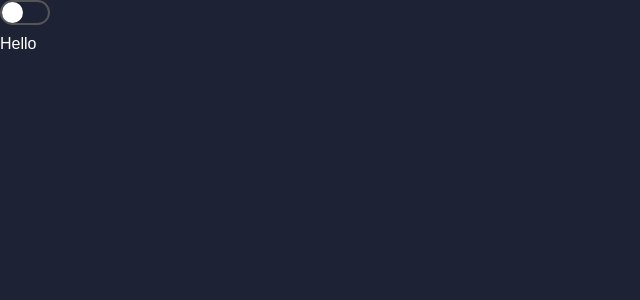
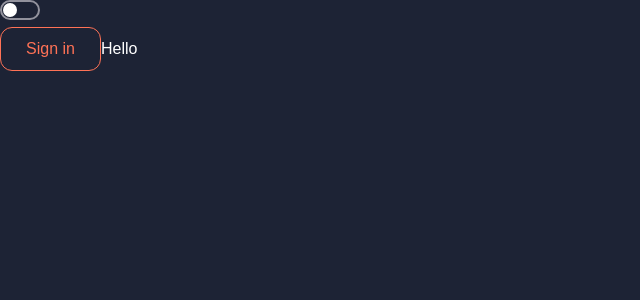
Before and after one commit to naHDop-tech/e-passport, a React app in the folder client/: page / in a window 1280 px wide. Shown: the top 300 px of the page, without its empty margins (0-640 px from the left). Built offline with nearby package versions, Linux system fonts and the light colour scheme.

Commit message:
feat: add button

```diff
--- /dev/null
+++ b/client/src/components/Button/Button.tsx
@@ -0,0 +1,106 @@
+import { PropsWithChildren, ButtonHTMLAttributes } from 'react'
+import cn from 'classnames';
+
+import s from './ButtonStyle.module.css'
+const styles = s as unknown as IButtonStyle
+
+export enum ButtonTypes {
+  Primary = 'primary',
+  Secondary = 'secondary',
+  Danger = 'danger',
+  Warning = 'warning',
+  Success = 'success',
+  Accent = 'accent',
+}
+
+interface IButtonStyle {
+  base: string
+  'click-animation': string
+  'primary': string
+  'secondary': string
+  'danger': string
+  'warning': string
+  'success': string
+  'accent': string
+  'outline': string
+  'primary-outline': string
+  'secondary-outline': string
+  'danger-outline': string
+  'warning-outline': string
+  'success-outline': string
+  'accent-outline': string
+  'outline-outline': string
+}
+
+interface IAdditionButtonProps {
+  title?: string
+  bType?: ButtonTypes
+  outline?: boolean
+}
+
+export type ButtonProps = IAdditionButtonProps & ButtonHTMLAttributes<HTMLButtonElement>
+
+
+const getColor = (type: ButtonTypes, isOutline: boolean): string => {
+  if (type === ButtonTypes.Primary) {
+    if (isOutline) {
+      return styles['primary-outline']
+    }
+    return styles.primary
+  }
+  if (type === ButtonTypes.Secondary) {
+    if (isOutline) {
+      return styles['secondary-outline']
+    }
+    return styles.secondary
+  }
+  if (type === ButtonTypes.Danger) {
+    if (isOutline) {
+      return styles['danger-outline']
+    }
+    return styles.danger
+  }
+  if (type === ButtonTypes.Warning) {
+    if (isOutline) {
+      return styles['warning-outline']
+    }
+    return styles.warning
+  }
+  if (type === ButtonTypes.Success) {
+    if (isOutline) {
+      return styles['success-outline']
+    }
+    return styles.success
+  }
+  if (type === ButtonTypes.Accent) {
+    if (isOutline) {
+      return styles['accent-outline']
+    }
+    return styles.accent
+  }
+
+  if (isOutline) {
+    return styles['primary-outline']
+  }
+
+  return styles.primary
+}
+
+export function Button(props: PropsWithChildren<ButtonProps>): JSX.Element {
+  const { title, onClick, children, bType = ButtonTypes.Primary, outline = false, className,  ...rest } = props
+
+  return (
+    <button
+      className={cn(
+        styles['click-animation'],
+        styles.base,
+        getColor(bType, outline),
+        className,
+      )}
+      onClick={onClick}
+      {...rest}
+    >
+      {children ? children : title}
+    </button>
+  )
+}
--- /dev/null
+++ b/client/src/components/Button/ButtonStyle.module.css
@@ -0,0 +1,84 @@
+.base {
+  color: white;
+  border: none;
+  padding: 10px 26px;
+  text-align: center;
+  text-decoration: none;
+  display: inline-block;
+  font-size: 16px;
+  cursor: pointer;
+  border-radius: 12px;
+  cursor: pointer;
+  outline: none;
+  transition: 0.2s all;
+}
+
+.primary {
+  background-color: var(--color-primary-purple);
+}
+
+.primary-outline {
+  padding: 9px 25px;
+  color: var(--color-primary-purple);
+  background-color: transparent;
+  border: 1px solid var(--color-primary-purple);
+}
+
+.secondary {
+  background-color: var(--color-blue);
+}
+
+.secondary-outline {
+  padding: 9px 25px;
+  color: var(--color-blue);
+  background-color: transparent;
+  border: 1px solid var(--color-blue);
+}
+
+.danger {
+  background-color: var(--color-red);
+}
+
+.danger-outline {
+  padding: 9px 25px;
+  color: var(--color-red);
+  background-color: transparent;
+  border: 1px solid var(--color-red);
+}
+
+.warning {
+  background-color: var(--color-yellow);
+}
+
+.warning-outline {
+  padding: 9px 25px;
+  color: var(--color-yellow);
+  background-color: transparent;
+  border: 1px solid var(--color-yellow);
+}
+
+.success {
+  background-color: var(--color-green);
+}
+
+.success-outline {
+  padding: 9px 25px;
+  color: var(--color-green);
+  background-color: transparent;
+  border: 1px solid var(--color-green);
+}
+
+.accent {
+  background-color: var(--color-orange);
+}
+
+.accent-outline {
+  padding: 9px 25px;
+  color: var(--color-orange);
+  background-color: transparent;
+  border: 1px solid var(--color-orange);
+}
+
+.click-animation:active {
+  transform: scale(0.98);
+}
--- /dev/null
+++ b/client/src/components/Button/index.ts
@@ -0,0 +1,2 @@
+export { Button, ButtonTypes } from './Button'
+export type { ButtonProps } from './Button'
--- a/client/src/components/ThemeToggle/ThemeToggleStyles.module.css
+++ b/client/src/components/ThemeToggle/ThemeToggleStyles.module.css
@@ -1,13 +1,13 @@
 .toggle label {
   background-color: var(--color-background);
-  border: 2px solid #555;
+  border: 2px solid var(--color-text-grey);
   border-radius: 50px;
   cursor: pointer;
   display: inline-block;
   position: relative;
   transition: all ease-in-out 0.3s;
-  width: 50px;
-  height: 25px;
+  width: 40px;
+  height: 20px;
 }
 
 .toggle input[type='checkbox'] {
@@ -21,11 +21,11 @@
   cursor: pointer;
   display: inline-block;
   position: absolute;
-  left: 0.1px;
-  top: 0.1px;
+  left: 1px;
+  top: 1px;
   transition: all ease-in-out 0.3s;
-  width: 21px;
-  height: 21px;
+  width: 14px;
+  height: 14px;
 }
 
 .toggle input[type='checkbox']:checked ~ label {
@@ -35,5 +35,5 @@
 
 .toggle input[type='checkbox']:checked ~ label::after {
   background-color: var(--color-text);
-  transform: translateX(25px);
+  transform: translateX(20px);
 }
--- a/client/src/components/layouts/MainLayout/MainLayout.tsx
+++ b/client/src/components/layouts/MainLayout/MainLayout.tsx
@@ -3,6 +3,7 @@ import { useNavigate } from 'react-router-dom'
 
 import { ThemeToggle as TT } from '../../ThemeToggle'
 import { withTheme } from '../../HOC/WithTheme'
+import { Button, ButtonTypes } from '../../Button'
 import { IMainLayoutProps } from './types'
 
 const ThemeToggle = withTheme(TT)
@@ -14,6 +15,7 @@ export function MainLayout(props: PropsWithChildren<IMainLayoutProps>) {
   return (
     <>
      <ThemeToggle />
+     <Button outline bType={ButtonTypes.Danger} title='Sign in' />
       {children}
     </>
   )
--- a/client/src/style.css
+++ b/client/src/style.css
@@ -79,7 +79,7 @@ select {
 }
 
 :root {
-  --color-promary-purple: #6a4bff;
+  --color-primary-purple: #6a4bff;
   --color-primary-dark: #171725;
   --color-primary-black-accent: #1d2335;
 
```
